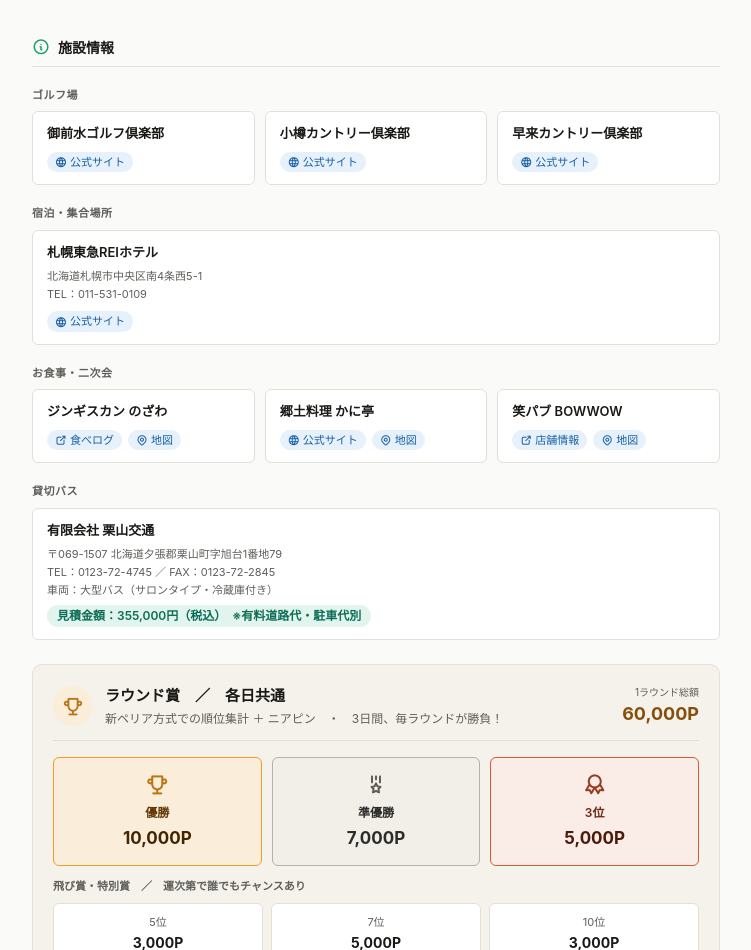
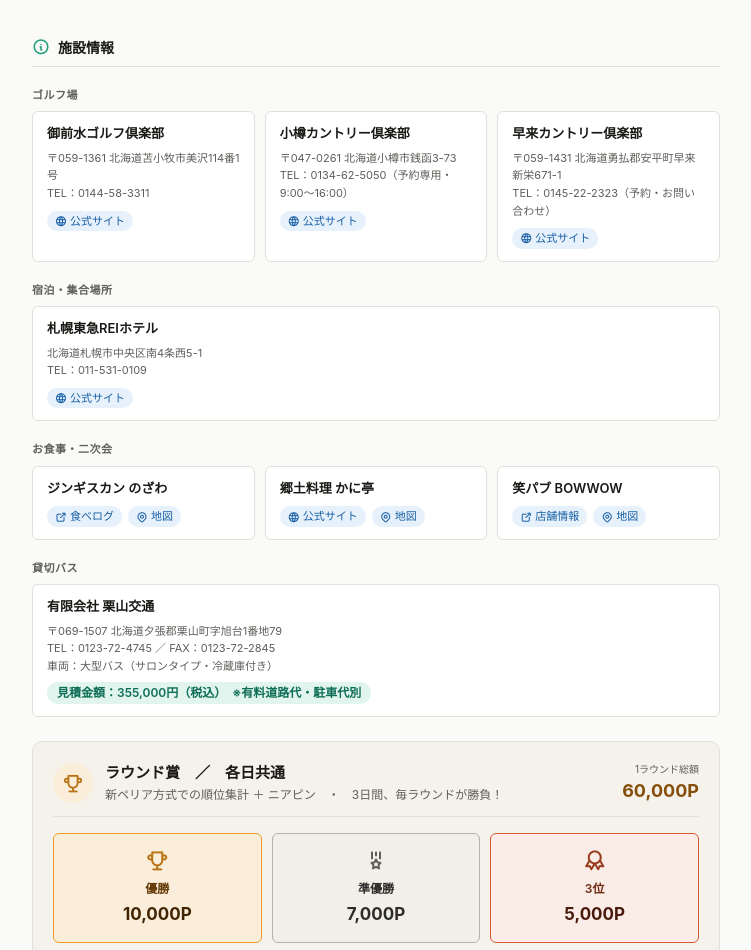
Before and after one commit to Katsu456/hcc-hokkaido-2026, a plain HTML site: page index.html in a window 1280 px wide. Shown: the part 3255-4205 px from the top of the page, without its empty margins (264-1015 px from the left). Drawn offline with Linux system fonts and the light colour scheme.

Commit message:
Update index.html

```diff
--- a/index.html
+++ b/index.html
@@ -271,9 +271,9 @@
     <div class="section-title"><i class="ti ti-info-circle"></i>施設情報</div>
     <div class="cat-label">ゴルフ場</div>
     <div class="card-grid">
-      <div class="info-card"><div class="info-card-name">御前水ゴルフ倶楽部</div><div class="info-card-links"><a class="ilink" href="https://www.gozensui-gc.com/" target="_blank"><i class="ti ti-world"></i>公式サイト</a></div></div>
-      <div class="info-card"><div class="info-card-name">小樽カントリー倶楽部</div><div class="info-card-links"><a class="ilink" href="https://otaru-cc.com/" target="_blank"><i class="ti ti-world"></i>公式サイト</a></div></div>
-      <div class="info-card"><div class="info-card-name">早来カントリー倶楽部</div><div class="info-card-links"><a class="ilink" href="https://www.hayakitacc.com/" target="_blank"><i class="ti ti-world"></i>公式サイト</a></div></div>
+      <div class="info-card"><div class="info-card-name">御前水ゴルフ倶楽部</div><div class="info-card-meta">〒059-1361 北海道苫小牧市美沢114番1号<br>TEL：0144-58-3311</div><div class="info-card-links"><a class="ilink" href="https://www.gozensui-gc.com/" target="_blank"><i class="ti ti-world"></i>公式サイト</a></div></div>
+      <div class="info-card"><div class="info-card-name">小樽カントリー倶楽部</div><div class="info-card-meta">〒047-0261 北海道小樽市銭函3-73<br>TEL：0134-62-5050（予約専用・9:00〜16:00）</div><div class="info-card-links"><a class="ilink" href="https://otaru-cc.com/" target="_blank"><i class="ti ti-world"></i>公式サイト</a></div></div>
+      <div class="info-card"><div class="info-card-name">早来カントリー倶楽部</div><div class="info-card-meta">〒059-1431 北海道勇払郡安平町早来新栄671-1<br>TEL：0145-22-2323（予約・お問い合わせ）</div><div class="info-card-links"><a class="ilink" href="https://www.hayakitacc.com/" target="_blank"><i class="ti ti-world"></i>公式サイト</a></div></div>
     </div>
     <div class="cat-label">宿泊・集合場所</div>
     <div class="card-grid">
```
